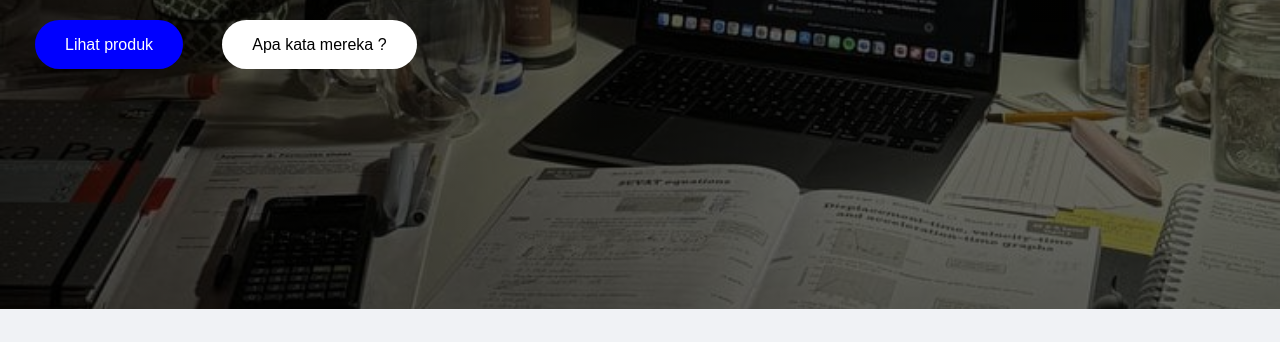
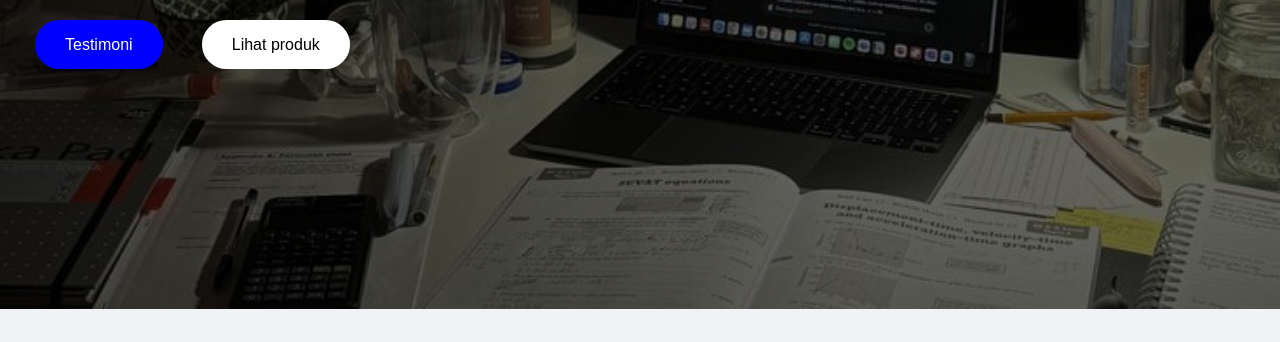
Before and after one commit to hafizhcom/project-unfinished-ke-2-fyzzcareer, a plain HTML site: page toko.html in a window 1280 px wide. Shown: the part 458-800 px from the top of the page. Drawn offline with nearby package versions, Linux system fonts and the light colour scheme; a script that the page names is missing.

Commit message:
Update toko.html

```diff
--- a/toko.html
+++ b/toko.html
@@ -23,8 +23,8 @@
     <section id="hero">
         <h1 data-aos="fade-down">FyzzCareer<br><b>Jasa Pembuatan Web Portofolio,</b><br>CV, & Makalah.</h1>
         <p data-aos="fade-down">layanan pembuatan Web Portofolio modern & responsif, desain CV yang memikat, hingga penyusunan Makalah <br>akademik yang sistematis. Pesan online dengan mudah dan cepat.</p>
-        <a href="#produk" class="button">Lihat produk</a>
-        <a href="#testimoni" class="button" style="background-color: white; color: black; box-shadow: none">Apa kata mereka ?</a>
+        <a href="#testimoni" class="button">Testimoni</a>
+        <a href="#produk" class="button" style="background-color: white; color: black; box-shadow: none">Lihat produk</a>
     </section>
 
     <div class="box">
@@ -294,4 +294,5 @@ digital Anda</p>
 <script src="https://cdn.jsdelivr.net/npm/bootstrap@5.3.8/dist/js/bootstrap.bundle.min.js" integrity="sha384-FKyoEForCGlyvwx9Hj09JcYn3nv7wiPVlz7YYwJrWVcXK/BmnVDxM+D2scQbITxI" crossorigin="anonymous"></script>
 <script src="script.js"></script>
 </body>
+
 </html>
```
